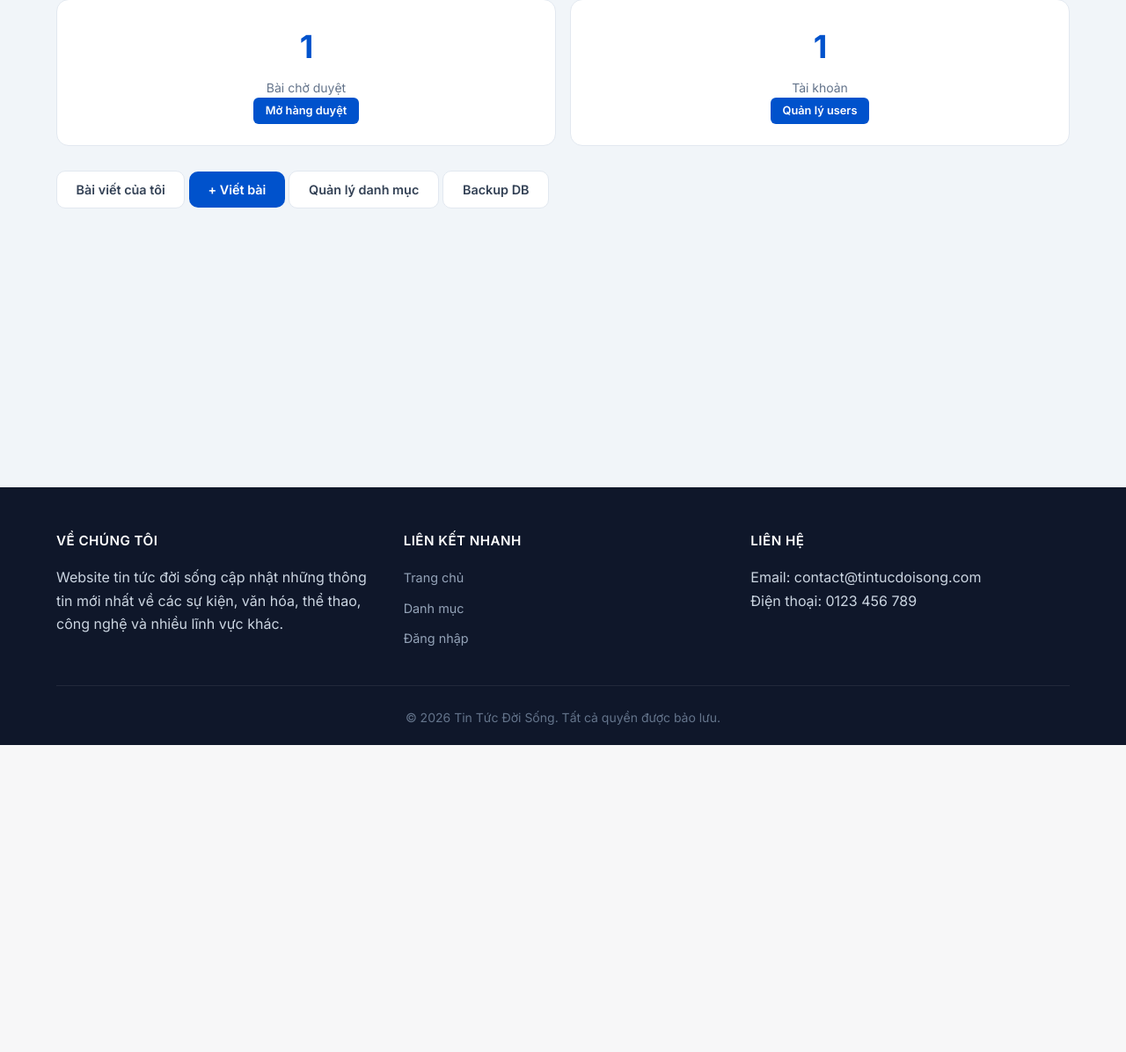
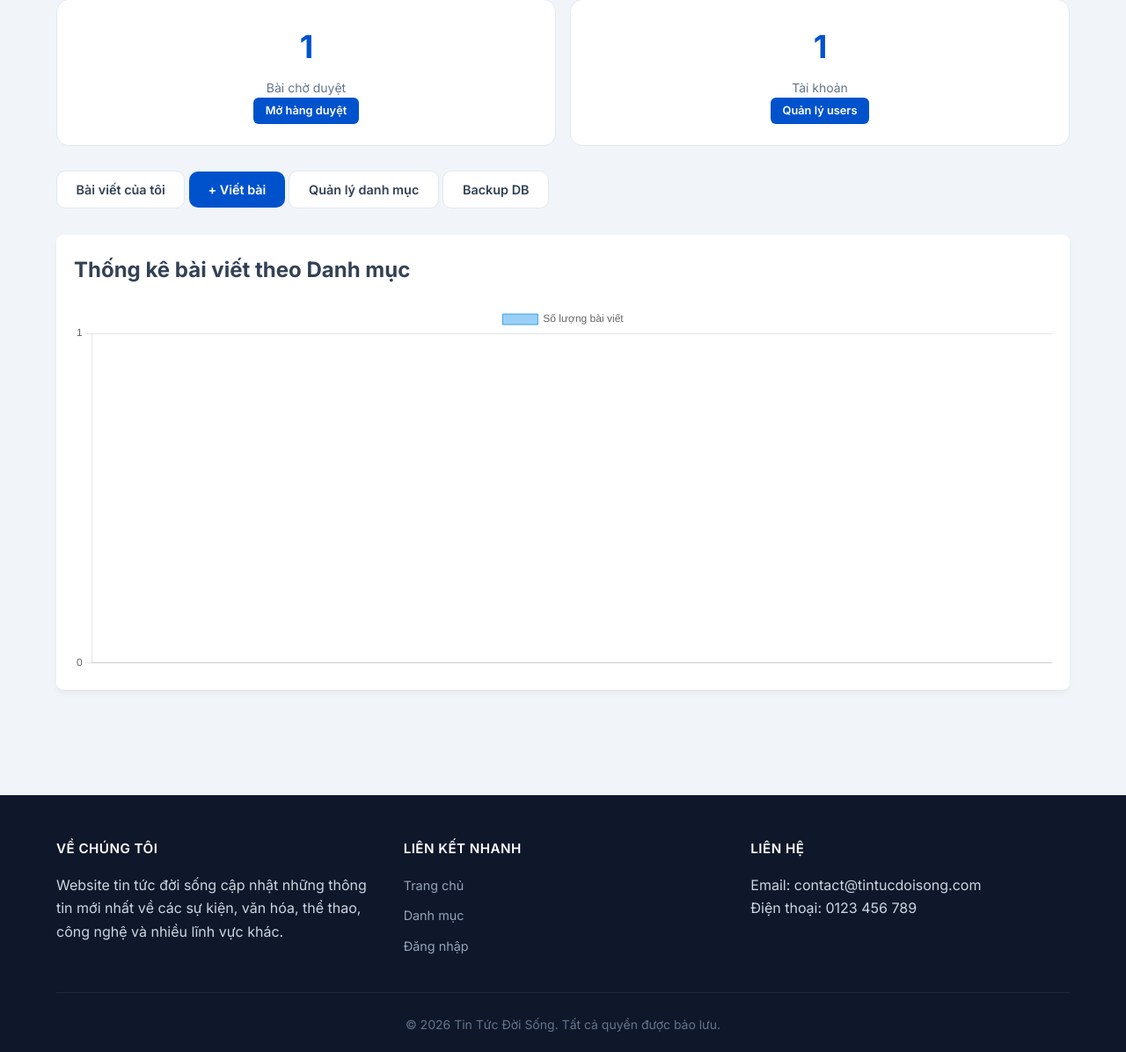
Before and after one commit to laodai12035-boop/NewsWebsiteWithFlaskByGroup4, a Flask app: template templates/dashboard_home.html in a window 1280 px wide. Shown: the part 191-1387 px from the top of the page at 88% size. Before the commit the page ends 1038 px from the top, so only its background shows below. Run offline with Flask 3, Linux system fonts and the light colour scheme; tables that the repository leaves empty hold one stand-in row (values such as "Sample post"); the template is opened without the code that fills it: values that come from a table or form of the project are taken from there, most other values are stand-ins (such as "Sample title", 1, 10 or a date in 2020).

Commit message:
Cập nhật Dashboard
Cập nhật Dashboard tích hợp Chart.js cho thống kê biểu đồ theo Category.

```diff
--- a/templates/dashboard_home.html
+++ b/templates/dashboard_home.html
@@ -37,5 +37,43 @@
         </form>
         {% endif %}
     </div>
+
+    {% if user.role == 'admin' %}
+    <div class="dashboard-charts" style="margin-top: 30px; background: white; padding: 20px; border-radius: 8px; box-shadow: 0 4px 6px rgba(0,0,0,0.05);">
+        <h2 style="margin-bottom: 20px;">Thống kê bài viết theo Danh mục</h2>
+        <canvas id="categoryChart" width="400" height="150"></canvas>
+    </div>
+    {% endif %}
+
 </div>
+
+{% if user.role == 'admin' %}
+<script src="https://cdn.jsdelivr.net/npm/chart.js"></script>
+<script>
+    document.addEventListener("DOMContentLoaded", function() {
+        var ctx = document.getElementById('categoryChart').getContext('2d');
+        var categoryChart = new Chart(ctx, {
+            type: 'bar',
+            data: {
+                labels: {{ chart_labels | tojson | safe }},
+                datasets: [{
+                    label: 'Số lượng bài viết',
+                    data: {{ chart_data | tojson | safe }},
+                    backgroundColor: 'rgba(54, 162, 235, 0.5)',
+                    borderColor: 'rgba(54, 162, 235, 1)',
+                    borderWidth: 1
+                }]
+            },
+            options: {
+                scales: {
+                    y: {
+                        beginAtZero: true,
+                        ticks: { stepSize: 1 }
+                    }
+                }
+            }
+        });
+    });
+</script>
+{% endif %}
 {% endblock %}
```
